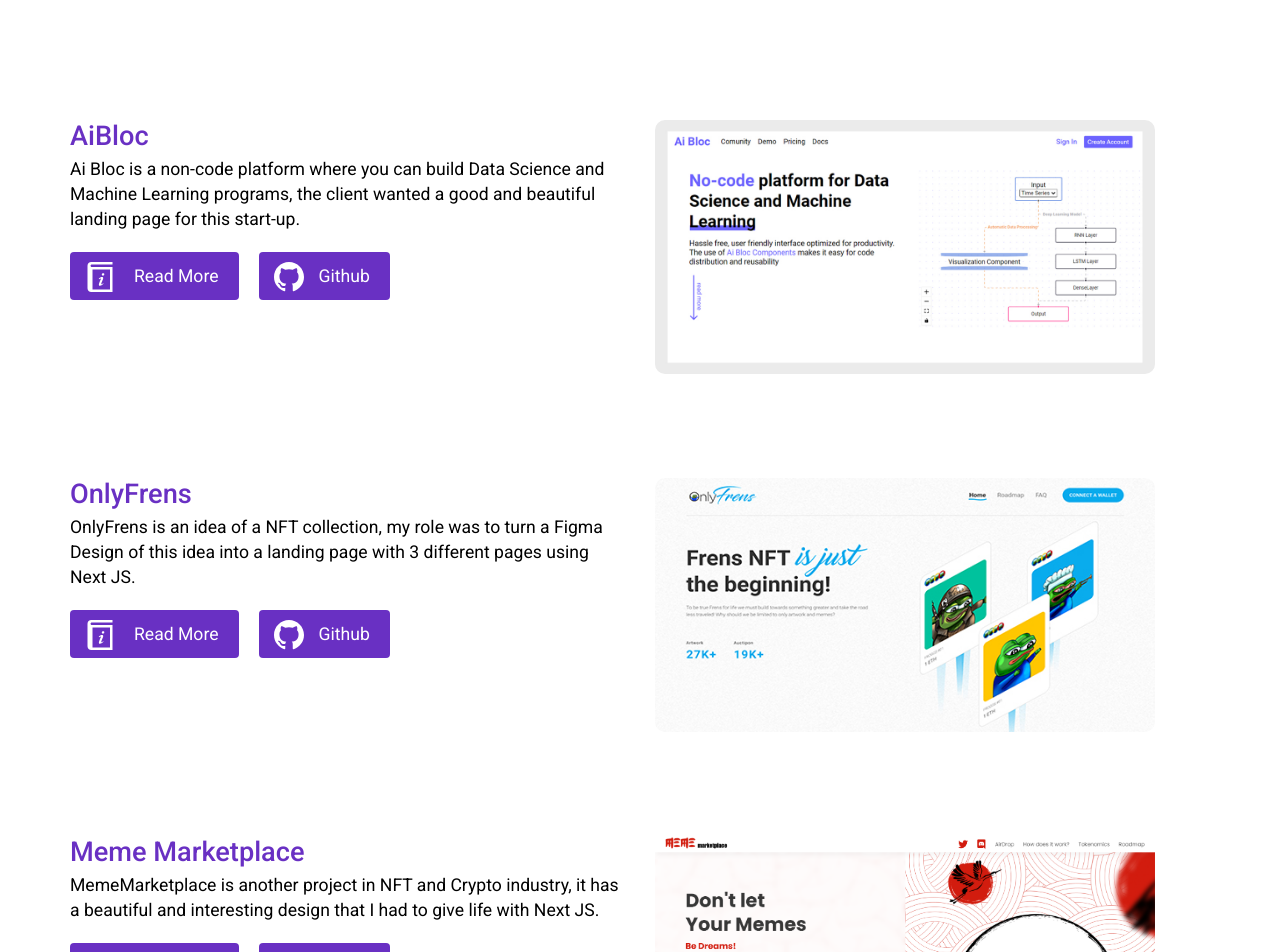
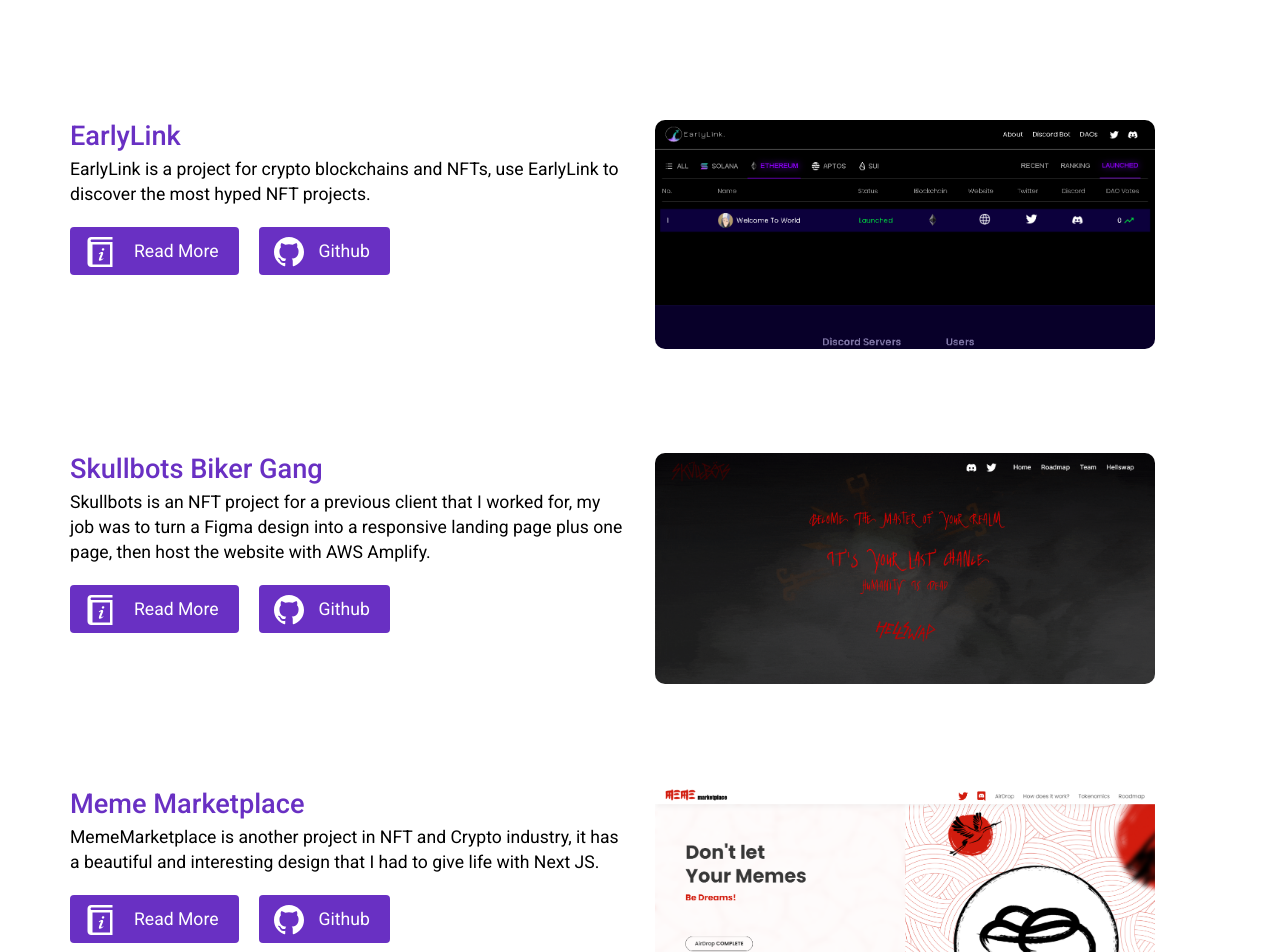
Before and after one commit to tudorale/portfolio-nextjs, a Next.js app: page /case-studies in a window 1280 px wide. Shown: the part 700-1652 px from the top of the page. Built offline with nearby package versions, Linux system fonts and the light colour scheme.

Commit message:
added one more project

```diff
--- a/components/Footer/Footer.js
+++ b/components/Footer/Footer.js
@@ -79,7 +79,7 @@
                 <div className={styles.imageWrapper}>
                     <Image width="25" height="25" alt="copyright" src={Copyright}/>
                 </div>
-                2021 Copyright Tudor Alexandru, Made with love in România {"<"}3
+                Since 2021 Copyright Tudor Alexandru, Made with love in România {"<"}3
             </div>
 
 
--- a/data.js
+++ b/data.js
@@ -1,146 +1,37 @@
 export const paths = {
-    paths: ["aibloc", "onlyfrens", "mememarketplace", "skullbots"]
+    paths: ["aibloc", "onlyfrens", "mememarketplace", "skullbots", "earlylink"]
 }
 
 export const projects = [
     {
-        path: "aibloc",
-        title: "AiBloc",
-        description: "Ai Bloc is a non-code platform where you can build Data Science and Machine Learning programs, the client wanted a good and beautiful landing page for this start-up.",
+        path: "earlylink",
+        title: "EarlyLink",
+        description: "EarlyLink is a project for crypto blockchains and NFTs, use EarlyLink to discover the most hyped NFT projects.",
         images: {
                 heroImage: {
-                    src: "/casestudies/aibloc/image1.png"
+                    src: "/casestudies/earlylink/i1.png"
                 },
                 imageOne: {
-                    src: "/casestudies/aibloc/image1.png",
-                    desc: "Hero section, with an interactiv demo from the product."
-                },
-                imageTwo: {
-                    src: "/casestudies/aibloc/image2.png",
-                    desc: "Section two, about the first feature, along with a carousel with videos."
-                },
-                imageThree: {
-                    src: "/casestudies/aibloc/image3.png",
-                },
-                imageFour: {
-                    src: "/casestudies/aibloc/image4.png",
-                },
-                imageFive: {
-                    src: "/casestudies/aibloc/image5.png",
-                },
-                imageSix: {
-                    src: "/casestudies/aibloc/image6.png",
-                },
+                    src: "/casestudies/earlylink/i2.png",
+                    desc: "Second page with the list of DAOs"
+                }
         },
         links: {
-                github: "https://github.com/tudorale/aibloc",
+                github: "https://github.com/tudorale/earlylink",
                 website: true,
-                type: "preview",
-                websiteLink: "https://aibloc.vercel.app/"
+                type: "live",
+                websiteLink: "https://earlylink.io"
         },
         summery: [
-                "Ai Bloc is a non-code platform where you can build Data Science and Machine Learning programs, the client wanted a good and beautiful landing page for this start-up.",
-                "At first, I started designing a wireframe in Figma, the client was happy about it and then we went to the coding process. I used mainly React JS as the client was fine with it, I used also different libraries such as GSAP, AOS, Typed.js for animations. The illustrations from the landing page were edited in Adobe Photoshop to match the color scheme."
+                "EarlyLink is more of an analytics project, the client had in mind a website where you can enter and see at the first glance the projects that are hyped in the community. The client contacted me the Q3 of August 2022 and few days later at the start of September 2022 I started working.",
         ],
         role: [
-              "As the recruiter for this one time project wanted a Front-End Developer, with experience in React JS, I handled the coding of the landing page but also the design of it.",
-              "For the coding process I used React JS with the following libraries: GSAP, AOS, React Slick and Typed JS. To design the wireframe and a mockup for the landing page I used Figma."
+              "My role as a Front-End Developer firstly was to design a website based on the client's needs, as he didn't had a design, he provided samples of websites and logos, the design was made in Figma and coded with Next JS.",
         ],
         walkthrough: [
-                "The project started with a wireframe made in Figma, after the client review it, I started adding more features, illustrations and icons to make the design look better. After the mock up for the landing page was done I started the coding process.",
-                "As I said I made this project in React JS as the client had his platform also on React JS, this will help the client to implement the landing page to his main project, the coding process took between 10-24 hours of coding, the first day I added the content for the website, the second day we found illustrations and made carousel for the videos that were provided by the client, and in the final day I made the website fully responsive.",
-                "The landing page turned out as a beautiful responsive website with animations and a great user experience as you can see in the images below. The website is hosted by me for preview, I do not own informations about the future of this project."
-        ]
-    },
-    {
-        path: "onlyfrens",
-        title: "OnlyFrens",
-        description: "OnlyFrens is an idea of a NFT collection, my role was to turn a Figma Design of this idea into a landing page with 3 different pages using Next JS.",
-        images: {
-                heroImage: {
-                    src: "/casestudies/onlyfrens/o1.jpg"
-                },
-                imageOne: {
-                    src: "/casestudies/onlyfrens/o2.png",
-                    desc: "Roadmap Page"
-                },
-                imageTwo: {
-                    src: "/casestudies/onlyfrens/o3.png",
-                    desc: "FAQs Page"
-                },
-                imageThree: {
-                    src: "/casestudies/onlyfrens/o7.png",
-                },
-                imageFour: {
-                    src: "/casestudies/onlyfrens/o4.png",
-                },
-                imageFive: {
-                    src: "/casestudies/onlyfrens/o5.png",
-                },
-                imageSix: {
-                    src: "/casestudies/onlyfrens/o6.png",
-                },
-        },
-        links: {
-                github: "https://github.com/tudorale/onlyfrens",
-                website: true,
-                type: "preview",
-                websiteLink: "https://onlyfrens.vercel.app/",
-        },
-        summery: [
-                "A NFT project for a client that I worked on many projects, this was my first website for him, a straightforward project, I got a Figma Design of this website and I turned it into a beautiful Next JS website with 3 separate pages, fully responsive on every device and with some interesting animations that you will find on the website.",
-        ],
-        role: [
-              "Nothing complicated, a one time job, the recruiter was looking for a Front-End Developer with experience in Next JS for a NFT website, my role was to turn an already made design into a website made with Next JS.",
-        ],
-        walkthrough: [
-            "As the design was pretty simple I started easily, the design contained 3 pages, the Landing Page, Roadmap and FAQs, desktop first then made responsive using only CSS media queris as the structure of the design wasn't complicated.",
-            "The project took around 14 billed hours of coding using Next JS with static CSS and a carousel using the library Slick Carousel.",
-            "The website turned out pretty good, simple design but at the same time an interesting one, good for a NFT project, all the three pages are responsive and in the end the client was happy with the website. I do not own information about the future of the project, the website is hosted free for preview."
-        ]
-    },
-    {
-        path: "mememarketplace",
-        title: "Meme Marketplace",
-        description: "MemeMarketplace is another project in NFT and Crypto industry, it has a beautiful and interesting design that I had to give life with Next JS. ",
-        images: {
-                heroImage: {
-                    src: "/casestudies/meme/m1.png"
-                },
-                imageOne: {
-                    src: "/casestudies/meme/m1.png",
-                    desc: "Hero section"
-                },
-                imageTwo: {
-                    src: "/casestudies/meme/m2.png",
-                    desc: "Section two"
-                },
-                imageThree: {
-                    src: "/casestudies/meme/m3.png",
-                },
-                imageFour: {
-                    src: "/casestudies/meme/m4.png",
-                },
-                imageFive: {
-                    src: "/casestudies/meme/m5.png",
-                },
-        },
-        links: {
-                github: "https://github.com/tudorale/meme",
-                website: true,
-                type: "live",
-                websiteLink: "https://www.mememarket.place/",
-        },
-        summery: [
-                "This project actually is for a previous client that I worked for, this website was coded during November 2021, the instructions were simple, I got a Figma Design from the recruiter that I had to code using Next JS for a better SEO, small changes were made after the website was finished, for example changing texts, removing sections.",
-        ],
-        role: [
-              "My role as a Front-End Developer was to turn a Figma Design into one fully responsive page and also handling the hosting and domain assignment for this page.",
-        ],
-        walkthrough: [
-                "The whole coding, website & mobile, and hosting process of the website took around 10.5 billed hours. The project was simple, I delivered the website with hosting and ended this one time job, the landing page was coded in Next JS for better SEO, I chose plain CSS because is just one page and a library will slow down the website.",
-                "After the website was done and the recruiter approved it I had to host the website with the AWS services and assign a third party domain from NameCheap.",
-                "This website design is acutally one of my favorite, it has this chinese theme that will not see often. My job was just to code the website and then host it with the recruiter's domain, at the moment I do not own informations about the future of this project, the preview is redirecting to the actual domain of the website, in the future the website might not work, this depends on the owner of it."
+                "After a version of the website was designed in Figma I started coding the website, it didn't took long just a few days, at first the project itself was ment to be only for Solana blockchain but as the project evolved the client asked me to integrate more blockchains for the analytics table.",
+                "The website also has an API integrated for the projects and the list of DAOs (A DAO is a community mainly on discord where people that are members of the DAO can make decision in that community), the website was styled with plain CSS3 as is not that complex only in plan with 3 pages.",
+                "I am still in this project at the moment, not full-time, only for doing small changes on the website when the client needs them, if the live website domain doesn't work anymore, please check the GitHub Repo.",
         ]
     },
     {
@@ -197,53 +88,149 @@
                 "The client has access to the hosting of the website, in the future the preview for this website may not work, check the GitHub repository for additional previews."
         ]
     },
-    // {
-    //     path: "degendevil",
-    //     title: "DegenDevil",
-    //     description: "OnlyFrens is a NFT collection, my role was to turn a Figma Design into this beautiful landing page for this beautiful idea.",
-    //     images: {
-    //             heroImage: {
-    //                 src: "/casestudies/degendevil/d0.png"
-    //             },
-    //             imageOne: {
-    //                 src: "/casestudies/degendevil/d1.png",
-    //                 desc: "Connect Wallet Page"
-    //             },
-    //             imageTwo: {
-    //                 src: "/casestudies/degendevil/d2.png",
-    //                 desc: "Activate Serum Page"
-    //             },
-    //             imageThree: {
-    //                 src: "/casestudies/degendevil/d3.png",
-    //             },
-    //             imageFour: {
-    //                 src: "/casestudies/degendevil/d4.png",
-    //             },
-    //             imageFive: {
-    //                 src: "/casestudies/degendevil/d5.png",
-    //             },
-    //             imageSix: {
-    //                 src: "/casestudies/degendevil/d6.png",
-    //             },
-    //     },
-    //     links: {
-    //             github: "https://github.com/tudorale/hellswap",
-    //             website: true,
-    //             type: "live",
-    //             websiteLink: "https://skullbots.io"
-    //     },
-    //     summery: [
-    //             "Ai Bloc is a non-code platform where you can build Data Science and Machine Learning programs, the client wanted a good and beautiful landing page for this start-up.",
-    //             "At first, I started designing a wireframe in Figma, the client was happy about it and then we went to the coding process. I used mainly React JS as the client was fine with it, I used also different libraries such as GSAP, AOS, Typed.js for animations. The illustrations from the landing page were edited in Adobe Photoshop to match the color scheme."
-    //     ],
-    //     role: [
-    //           "As the recruiter for this one time project wanted a Front-End Developer, with experience in React JS, I handled the coding of the landing page but also the design of it.",
-    //           "For the coding process I used React JS with the following libraries: GSAP, AOS, React Slick and Typed JS. To design the wireframe and a mockup for the landing page I used Figma."
-    //     ],
-    //     walkthrough: [
-    //             "The project started with a wireframe made in Figma, after the client review it, I started adding more features, illustrations and icons to make the design look better. After the mock up for the landing page was done I started the coding process.",
-    //             "As I said I made this project in React JS as the client had his platform also on React JS, this will help the client to implement the landing page to his main project, the coding process took between 10-24 hours of coding, the first day I added the content for the website, the second day we found illustrations and made carousel for the videos that were provided by the client, and in the final day I made the website fully responsive.",
-    //             "The landing page turned out as a beautiful responsive website with animations and a great user experience as you can see in the images below."
-    //     ]
-    // },
+
+    {
+        path: "mememarketplace",
+        title: "Meme Marketplace",
+        description: "MemeMarketplace is another project in NFT and Crypto industry, it has a beautiful and interesting design that I had to give life with Next JS. ",
+        images: {
+                heroImage: {
+                    src: "/casestudies/meme/m1.png"
+                },
+                imageOne: {
+                    src: "/casestudies/meme/m1.png",
+                    desc: "Hero section"
+                },
+                imageTwo: {
+                    src: "/casestudies/meme/m2.png",
+                    desc: "Section two"
+                },
+                imageThree: {
+                    src: "/casestudies/meme/m3.png",
+                },
+                imageFour: {
+                    src: "/casestudies/meme/m4.png",
+                },
+                imageFive: {
+                    src: "/casestudies/meme/m5.png",
+                },
+        },
+        links: {
+                github: "https://github.com/tudorale/meme",
+                website: true,
+                type: "live",
+                websiteLink: "https://www.mememarket.place/",
+        },
+        summery: [
+                "This project actually is for a previous client that I worked for, this website was coded during November 2021, the instructions were simple, I got a Figma Design from the recruiter that I had to code using Next JS for a better SEO, small changes were made after the website was finished, for example changing texts, removing sections.",
+        ],
+        role: [
+              "My role as a Front-End Developer was to turn a Figma Design into one fully responsive page and also handling the hosting and domain assignment for this page.",
+        ],
+        walkthrough: [
+                "The whole coding, website & mobile, and hosting process of the website took around 10.5 billed hours. The project was simple, I delivered the website with hosting and ended this one time job, the landing page was coded in Next JS for better SEO, I chose plain CSS because is just one page and a library will slow down the website.",
+                "After the website was done and the recruiter approved it I had to host the website with the AWS services and assign a third party domain from NameCheap.",
+                "This website design is acutally one of my favorite, it has this chinese theme that will not see often. My job was just to code the website and then host it with the recruiter's domain, at the moment I do not own informations about the future of this project, the preview is redirecting to the actual domain of the website, in the future the website might not work, this depends on the owner of it."
+        ]
+    },
+
+    {
+        path: "onlyfrens",
+        title: "OnlyFrens",
+        description: "OnlyFrens is an idea of a NFT collection, my role was to turn a Figma Design of this idea into a landing page with 3 different pages using Next JS.",
+        images: {
+                heroImage: {
+                    src: "/casestudies/onlyfrens/o1.jpg"
+                },
+                imageOne: {
+                    src: "/casestudies/onlyfrens/o2.png",
+                    desc: "Roadmap Page"
+                },
+                imageTwo: {
+                    src: "/casestudies/onlyfrens/o3.png",
+                    desc: "FAQs Page"
+                },
+                imageThree: {
+                    src: "/casestudies/onlyfrens/o7.png",
+                },
+                imageFour: {
+                    src: "/casestudies/onlyfrens/o4.png",
+                },
+                imageFive: {
+                    src: "/casestudies/onlyfrens/o5.png",
+                },
+                imageSix: {
+                    src: "/casestudies/onlyfrens/o6.png",
+                },
+        },
+        links: {
+                github: "https://github.com/tudorale/onlyfrens",
+                website: true,
+                type: "preview",
+                websiteLink: "https://onlyfrens.vercel.app/",
+        },
+        summery: [
+                "A NFT project for a client that I worked on many projects, this was my first website for him, a straightforward project, I got a Figma Design of this website and I turned it into a beautiful Next JS website with 3 separate pages, fully responsive on every device and with some interesting animations that you will find on the website.",
+        ],
+        role: [
+              "Nothing complicated, a one time job, the recruiter was looking for a Front-End Developer with experience in Next JS for a NFT website, my role was to turn an already made design into a website made with Next JS.",
+        ],
+        walkthrough: [
+            "As the design was pretty simple I started easily, the design contained 3 pages, the Landing Page, Roadmap and FAQs, desktop first then made responsive using only CSS media queris as the structure of the design wasn't complicated.",
+            "The project took around 14 billed hours of coding using Next JS with static CSS and a carousel using the library Slick Carousel.",
+            "The website turned out pretty good, simple design but at the same time an interesting one, good for a NFT project, all the three pages are responsive and in the end the client was happy with the website. I do not own information about the future of the project, the website is hosted free for preview."
+        ]
+    },
+
+    {
+        path: "aibloc",
+        title: "AiBloc",
+        description: "Ai Bloc is a non-code platform where you can build Data Science and Machine Learning programs, the client wanted a good and beautiful landing page for this start-up.",
+        images: {
+                heroImage: {
+                    src: "/casestudies/aibloc/image1.png"
+                },
+                imageOne: {
+                    src: "/casestudies/aibloc/image1.png",
+                    desc: "Hero section, with an interactiv demo from the product."
+                },
+                imageTwo: {
+                    src: "/casestudies/aibloc/image2.png",
+                    desc: "Section two, about the first feature, along with a carousel with videos."
+                },
+                imageThree: {
+                    src: "/casestudies/aibloc/image3.png",
+                },
+                imageFour: {
+                    src: "/casestudies/aibloc/image4.png",
+                },
+                imageFive: {
+                    src: "/casestudies/aibloc/image5.png",
+                },
+                imageSix: {
+                    src: "/casestudies/aibloc/image6.png",
+                },
+        },
+        links: {
+                github: "https://github.com/tudorale/aibloc",
+                website: true,
+                type: "preview",
+                websiteLink: "https://aibloc.vercel.app/"
+        },
+        summery: [
+                "Ai Bloc is a non-code platform where you can build Data Science and Machine Learning programs, the client wanted a good and beautiful landing page for this start-up.",
+                "At first, I started designing a wireframe in Figma, the client was happy about it and then we went to the coding process. I used mainly React JS as the client was fine with it, I used also different libraries such as GSAP, AOS, Typed.js for animations. The illustrations from the landing page were edited in Adobe Photoshop to match the color scheme."
+        ],
+        role: [
+              "As the recruiter for this one time project wanted a Front-End Developer, with experience in React JS, I handled the coding of the landing page but also the design of it.",
+              "For the coding process I used React JS with the following libraries: GSAP, AOS, React Slick and Typed JS. To design the wireframe and a mockup for the landing page I used Figma."
+        ],
+        walkthrough: [
+                "The project started with a wireframe made in Figma, after the client review it, I started adding more features, illustrations and icons to make the design look better. After the mock up for the landing page was done I started the coding process.",
+                "As I said I made this project in React JS as the client had his platform also on React JS, this will help the client to implement the landing page to his main project, the coding process took between 10-24 hours of coding, the first day I added the content for the website, the second day we found illustrations and made carousel for the videos that were provided by the client, and in the final day I made the website fully responsive.",
+                "The landing page turned out as a beautiful responsive website with animations and a great user experience as you can see in the images below. The website is hosted by me for preview, I do not own informations about the future of this project."
+        ]
+    },
+
+
 ]
```
Also changed, not shown: pages/case-studies/[project].js (+32 -4 lines), public/casestudies/earlylink/i1.png (added), public/casestudies/earlylink/i2.png (added).
